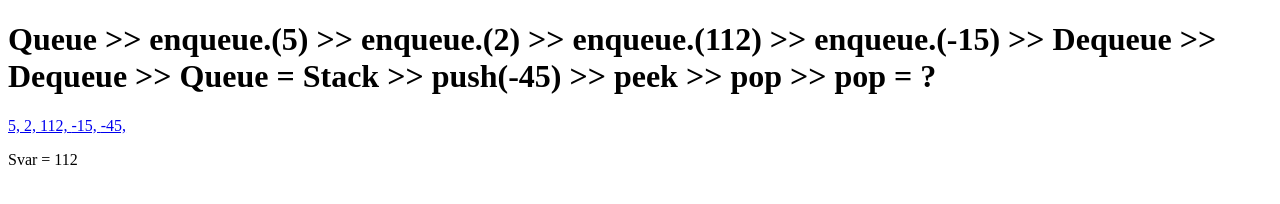
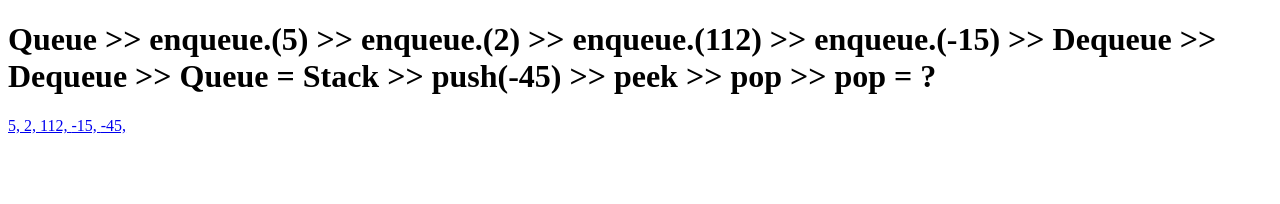
Before and after one commit to Norrlandsk/netlify-demo, a website: page secondPage.html in a window 1280 px wide. Drawn offline with Linux system fonts and the light colour scheme.

Commit message:
Update secondPage.html
Tog bort svaret

```diff
--- a/secondPage.html
+++ b/secondPage.html
@@ -16,9 +16,6 @@
         <a href="https://www.youtube.com/watch?v=dQw4w9WgXcQ"> -15, </a>
         <a href="https://www.youtube.com/watch?v=dQw4w9WgXcQ"> -45, </a>
     </p>
-
-    Svar = 112
-
     <p>  </p>
 </body>
 </html>
```
